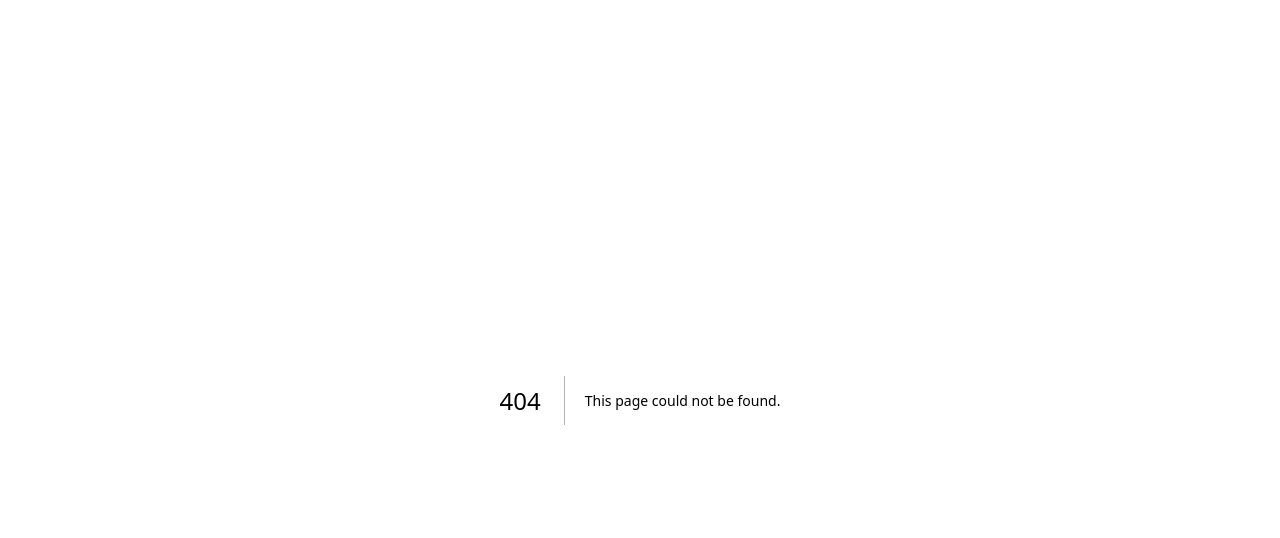
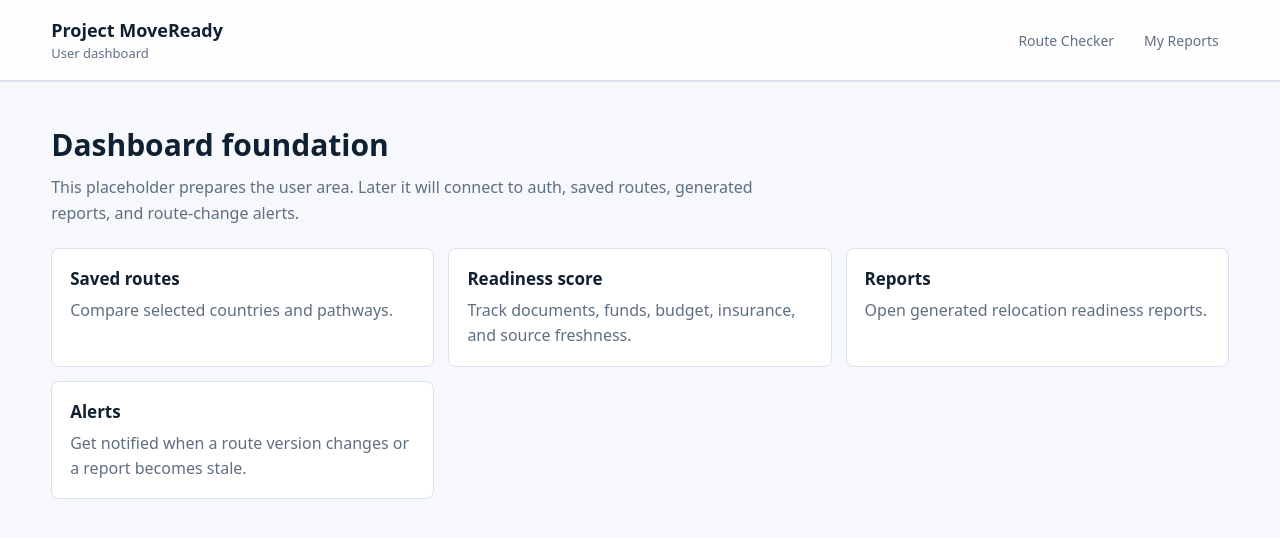
Before and after one commit to SirBM201/SirBM201-moveready-frontend, a Next.js app: page /dashboard in a window 1280 px wide. Before the commit this address had no page. Shown: the top 538 px of the page. Built offline with nearby package versions, Linux system fonts and the light colour scheme.

Commit message:
Add dashboard placeholder

```diff
--- /dev/null
+++ b/app/dashboard/page.tsx
@@ -0,0 +1,19 @@
+const dashboardItems = [
+  ["Saved routes", "Compare selected countries and pathways."],
+  ["Readiness score", "Track documents, funds, budget, insurance, and source freshness."],
+  ["Reports", "Open generated relocation readiness reports."],
+  ["Alerts", "Get notified when a route version changes or a report becomes stale."],
+];
+
+export default function DashboardPage() {
+  return (
+    <main className="page-shell">
+      <header className="topbar"><a className="brand" href="/"><strong>Project MoveReady</strong><span>User dashboard</span></a><nav className="nav"><a href="/route-checker">Route Checker</a><a href="/my-reports">My Reports</a></nav></header>
+      <section className="section">
+        <h2>Dashboard foundation</h2>
+        <p className="section-intro">This placeholder prepares the user area. Later it will connect to auth, saved routes, generated reports, and route-change alerts.</p>
+        <div className="grid">{dashboardItems.map(([title, text]) => <article className="card" key={title}><h3>{title}</h3><p>{text}</p></article>)}</div>
+      </section>
+    </main>
+  );
+}
```
